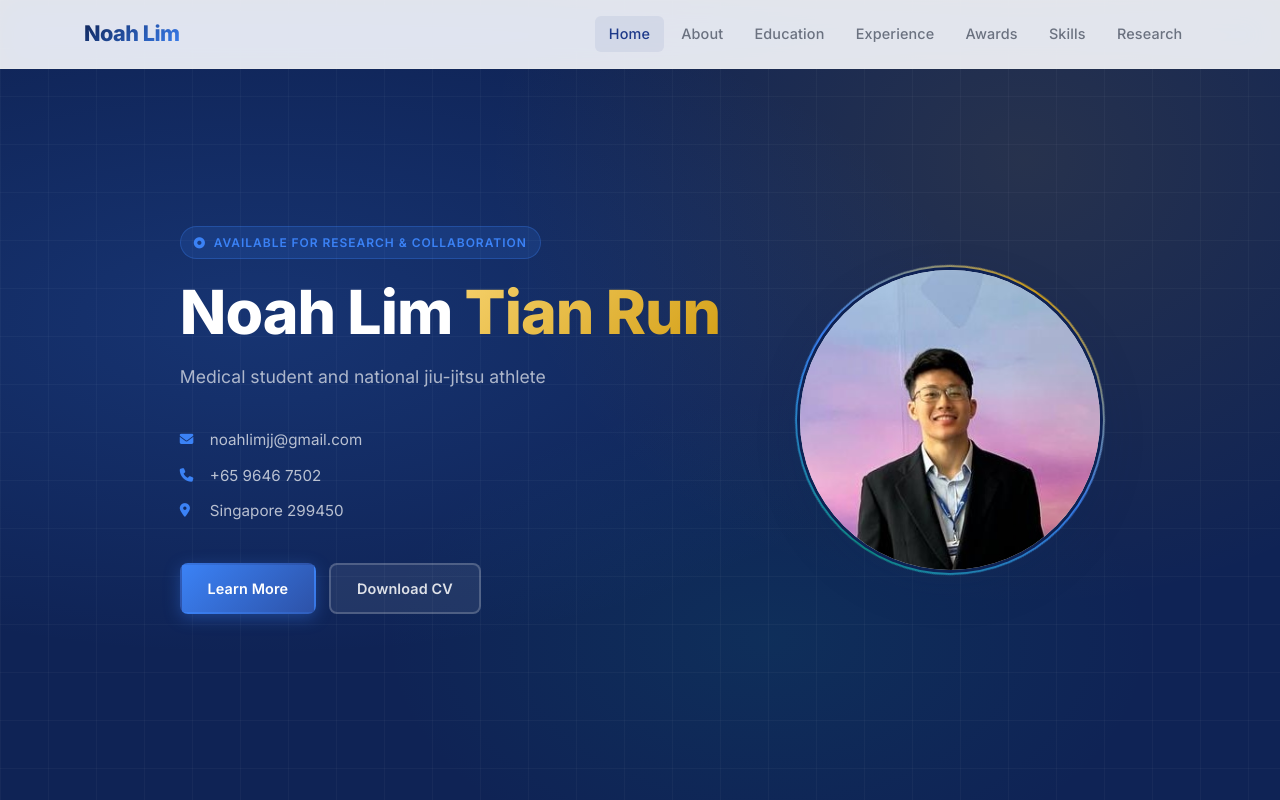
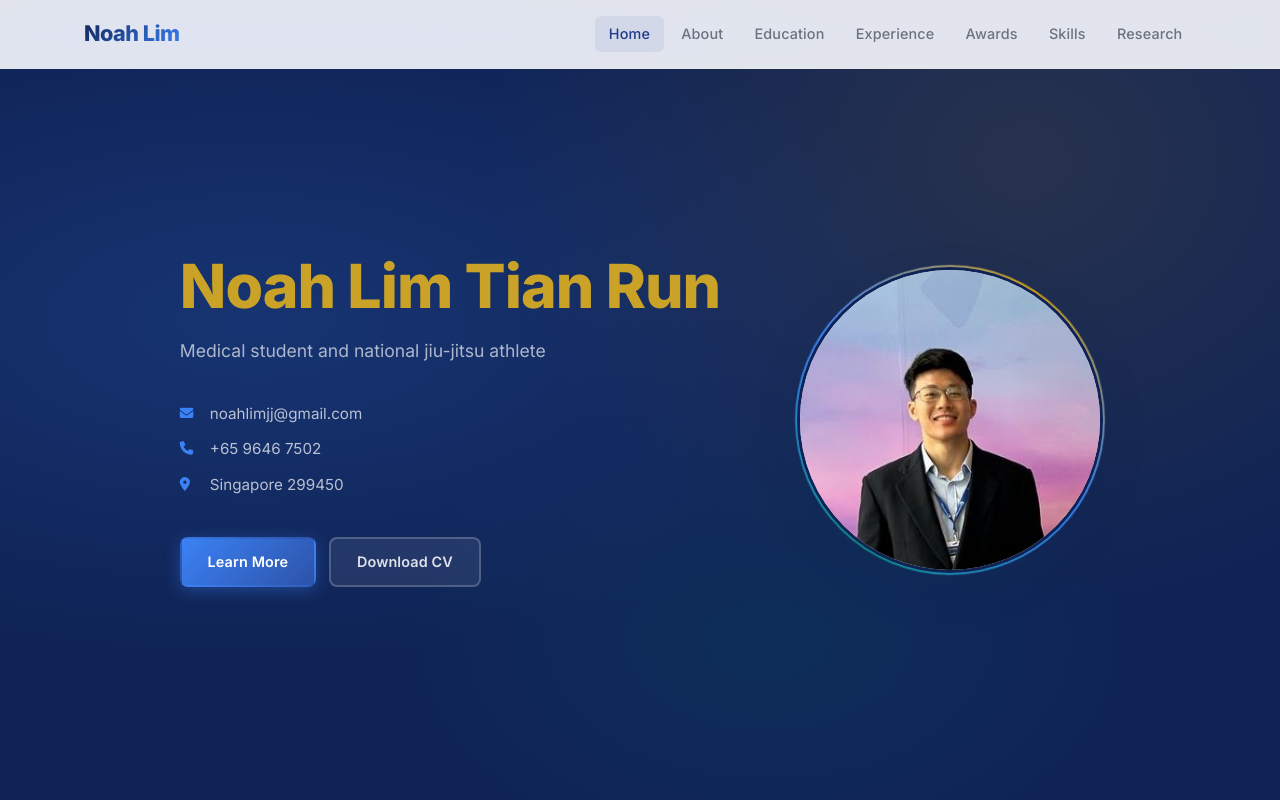
Before and after one commit to noahlimjj/noahcv, a plain HTML site: page index.html in a window 1280 px wide. Shown: the top 800 px of the page. Drawn offline with Linux system fonts and the light colour scheme.

Commit message:
Remove 'Available for Research & Collaboration' badge, remove hero grid overlay, set name to single gold color

```diff
--- a/index.html
+++ b/index.html
@@ -40,8 +40,7 @@
     <section id="hero" class="hero">
         <div class="hero-container">
             <div class="hero-content">
-                <span class="hero-eyebrow"><i class="fas fa-circle-dot"></i> Available for Research & Collaboration</span>
-                <h1 class="hero-title">Noah Lim <span class="highlight">Tian Run</span></h1>
+                <h1 class="hero-title">Noah Lim Tian Run</h1>
                 <p class="hero-tagline">Medical student and national jiu-jitsu athlete</p>
                 <div class="hero-contact">
                     <div class="contact-item">
--- a/styles.css
+++ b/styles.css
@@ -150,16 +150,7 @@ a:hover { color: var(--blue); }
   pointer-events: none;
 }
 
-/* Subtle grid overlay */
-.hero::after {
-  content: '';
-  position: absolute;
-  inset: 0;
-  background-image: linear-gradient(rgba(255,255,255,0.03) 1px, transparent 1px),
-                    linear-gradient(90deg, rgba(255,255,255,0.03) 1px, transparent 1px);
-  background-size: 48px 48px;
-  pointer-events: none;
-}
+
 
 .hero-container {
   position: relative;
@@ -173,38 +164,13 @@ a:hover { color: var(--blue); }
   align-items: center;
 }
 
-/* Eyebrow label */
-.hero-eyebrow {
-  display: inline-flex;
-  align-items: center;
-  gap: 0.5rem;
-  background: rgba(59,130,246,0.15);
-  border: 1px solid rgba(59,130,246,0.3);
-  color: var(--blue);
-  font-size: 0.75rem;
-  font-weight: 600;
-  letter-spacing: 0.08em;
-  text-transform: uppercase;
-  padding: 0.35rem 0.8rem;
-  border-radius: 20px;
-  margin-bottom: 1.25rem;
-}
-.hero-eyebrow i { font-size: 0.7rem; }
-
 .hero-title {
   font-size: clamp(2.4rem, 5vw, 3.8rem);
   font-weight: 800;
-  color: #ffffff;
+  color: #c9a227;
   line-height: 1.1;
   letter-spacing: -1px;
   margin-bottom: 1rem;
-}
-
-.hero-title span.highlight {
-  background: linear-gradient(135deg, var(--gold-light) 0%, var(--gold) 100%);
-  -webkit-background-clip: text;
-  -webkit-text-fill-color: transparent;
-  background-clip: text;
 }
 
 .hero-tagline {
```
Also changed, not shown: 1 other file.
